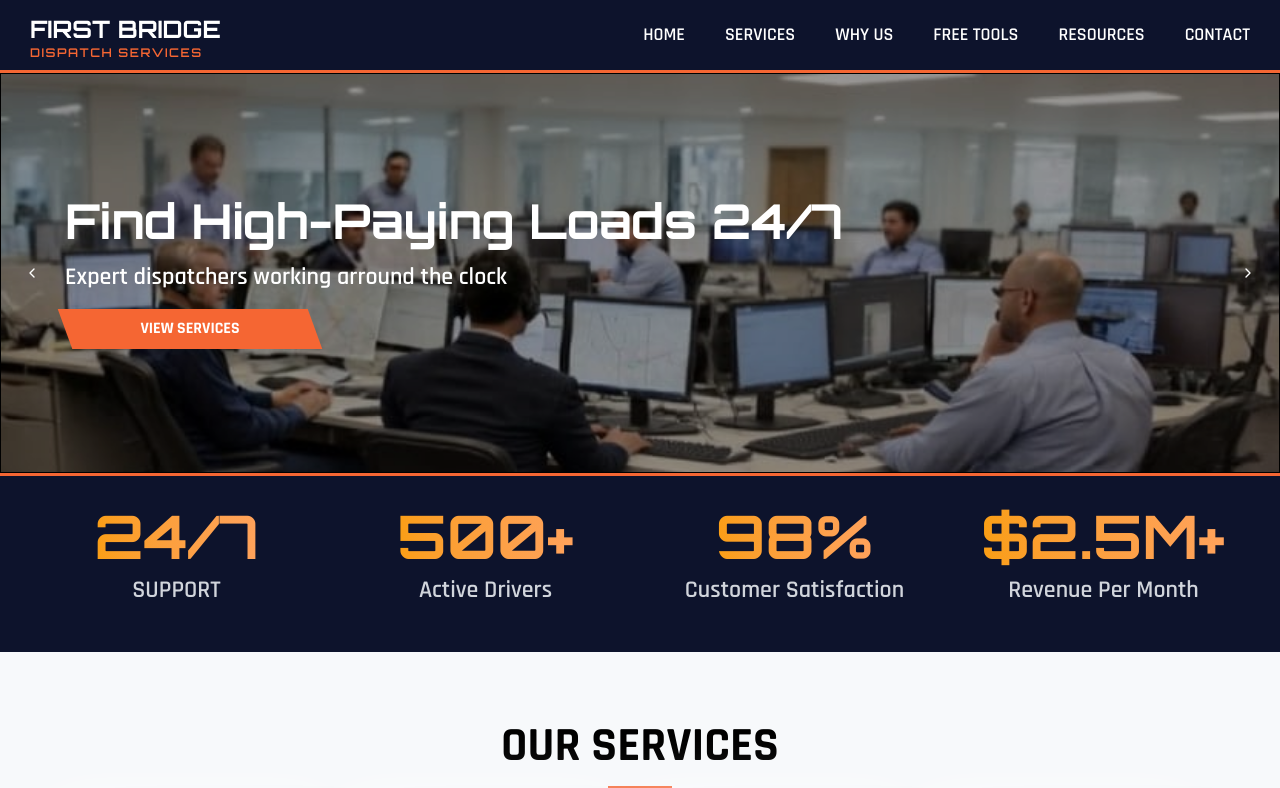
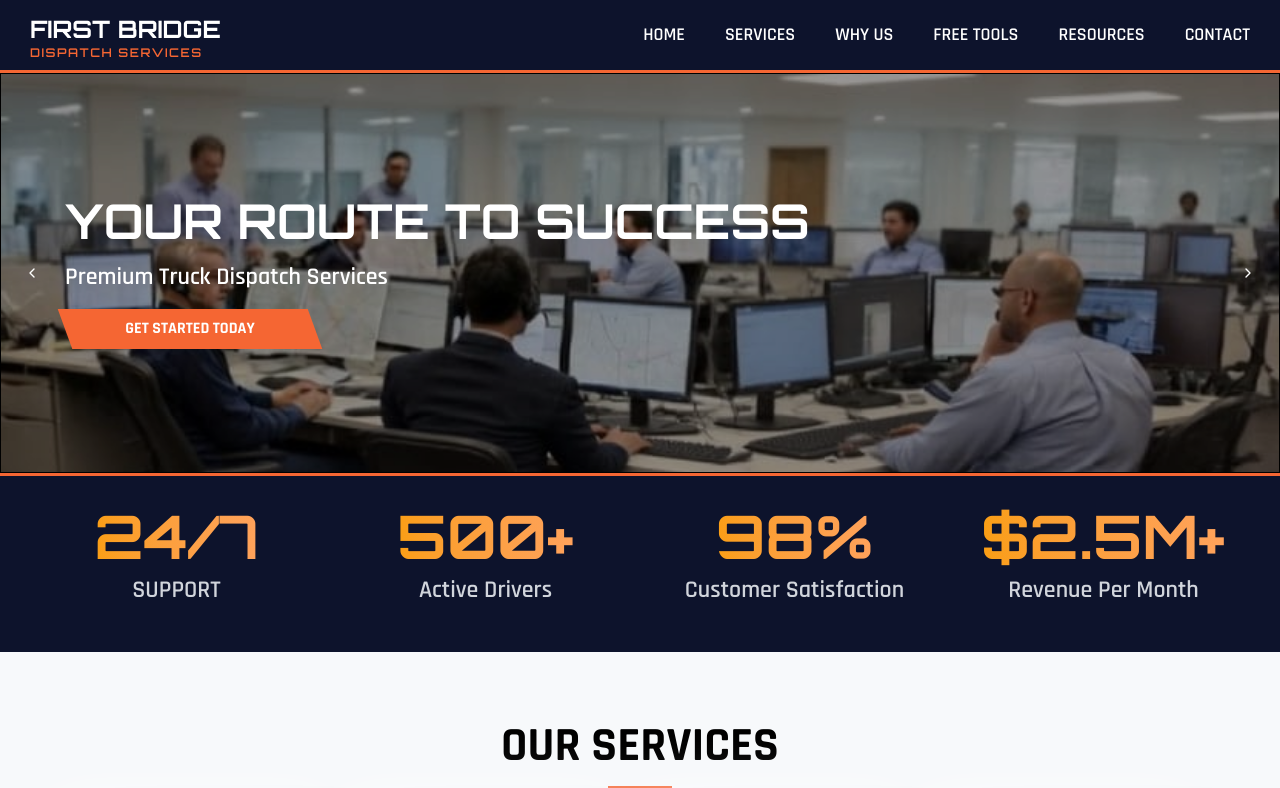
Before and after one commit to Fassam-Khan/firstbridgeus, a Next.js app: page / in a window 1280 px wide. Shown: the top 788 px of the page. Built offline with nearby package versions, Linux system fonts and the light colour scheme.

Commit message:
changes in hero section

```diff
--- a/component/Hero.jsx
+++ b/component/Hero.jsx
@@ -20,8 +20,8 @@ const Hero = () => {
 
 
           <CarouselItem className="pl-4  w-full bg-[url('/hero1.jpeg')] p-3 bg-no-repeat bg-cover bg-center   h-[400px]  "  >
-            <div className='border flex flex-col gap-4 h-full justify-center items-start   bg-[#00000067] md:!pl-16 items-center'>
-              <h1 className='md:text-5xl text-[22px]  font-[Orbitron] text-white font-bold'>YOUR ROUTE TO SUCCESS</h1>
+            <div className='border flex flex-col gap-4 h-full justify-center md:items-start   bg-[#00000067] md:!pl-16 items-center '>
+              <h1 className='md:text-5xl text-[20px]  font-[Orbitron] text-white font-bold'>YOUR ROUTE TO SUCCESS</h1>
               <p className='text-white md:text-2xl text-lg font-semibold'>Premium Truck Dispatch Services</p>
               <button className="bg-[var(--primary-color)] text-white px-8 !py-2 skew-x-[20deg] md:w-[250px] w-[180px]">
                 <span className="block skew-x-[-20deg] font-bold">
@@ -34,14 +34,13 @@ const Hero = () => {
 
 
           </CarouselItem>
-
-          <CarouselItem className="w-full bg-[url('/hero2.jpeg')] p-3 bg-no-repeat  bg-cover bg-center   h-[400px]  "  >
-            <div className='border flex flex-col gap-4 h-full justify-center items-start   bg-[#00000067] md:!pl-16 items-center'>
-              <h1 className='md:text-5xl text-[22px]  font-[Orbitron] text-white font-bold'>Find High-Paying Loads 24/7</h1>
-              <p className='text-white md:text-2xl text-lg font-semibold'>Expert dispatchers working arround the clock</p>
+          <CarouselItem className="pl-4  w-full bg-[url('/hero2.jpeg')] p-3 bg-no-repeat bg-cover bg-center   h-[400px]  "  >
+            <div className='border flex flex-col gap-4 h-full justify-center md:items-start   bg-[#00000067] md:!pl-16 items-center '>
+              <h1 className='md:text-5xl text-[20px]  font-[Orbitron] text-white font-bold'>YOUR ROUTE TO SUCCESS</h1>
+              <p className='text-white md:text-2xl text-lg font-semibold'>Premium Truck Dispatch Services</p>
               <button className="bg-[var(--primary-color)] text-white px-8 !py-2 skew-x-[20deg] md:w-[250px] w-[180px]">
                 <span className="block skew-x-[-20deg] font-bold">
-                  <a href="">VIEW SERVICES</a>
+                  <a href="">GET STARTED TODAY</a>
                 </span>
               </button>
 
@@ -50,14 +49,13 @@ const Hero = () => {
 
 
           </CarouselItem>
-
-          <CarouselItem className="w-full bg-[url('/hero3.jpeg')] p-3 bg-no-repeat  bg-cover bg-center   h-[400px] "  >
-            <div className='border flex flex-col gap-4 h-full justify-center items-start   bg-[#00000067] md:!pl-16 items-center'>
-              <h1 className='md:text-5xl text-[22px]  font-[Orbitron] text-white font-bold'>Maximize Your Revenue</h1>
-              <p className='text-white md:text-2xl text-lg font-semibold'>Keep your truck loaded and profitable</p>
+          <CarouselItem className="pl-4  w-full bg-[url('/hero3.jpeg')] p-3 bg-no-repeat bg-cover bg-center   h-[400px]  "  >
+            <div className='border flex flex-col gap-4 h-full justify-center md:items-start   bg-[#00000067] md:!pl-16 items-center '>
+              <h1 className='md:text-5xl text-[20px]  font-[Orbitron] text-white font-bold'>YOUR ROUTE TO SUCCESS</h1>
+              <p className='text-white md:text-2xl text-lg font-semibold'>Premium Truck Dispatch Services</p>
               <button className="bg-[var(--primary-color)] text-white px-8 !py-2 skew-x-[20deg] md:w-[250px] w-[180px]">
                 <span className="block skew-x-[-20deg] font-bold">
-                  <a href="">WHY CHOOSE US</a>
+                  <a href="">GET STARTED TODAY</a>
                 </span>
               </button>
 
```
